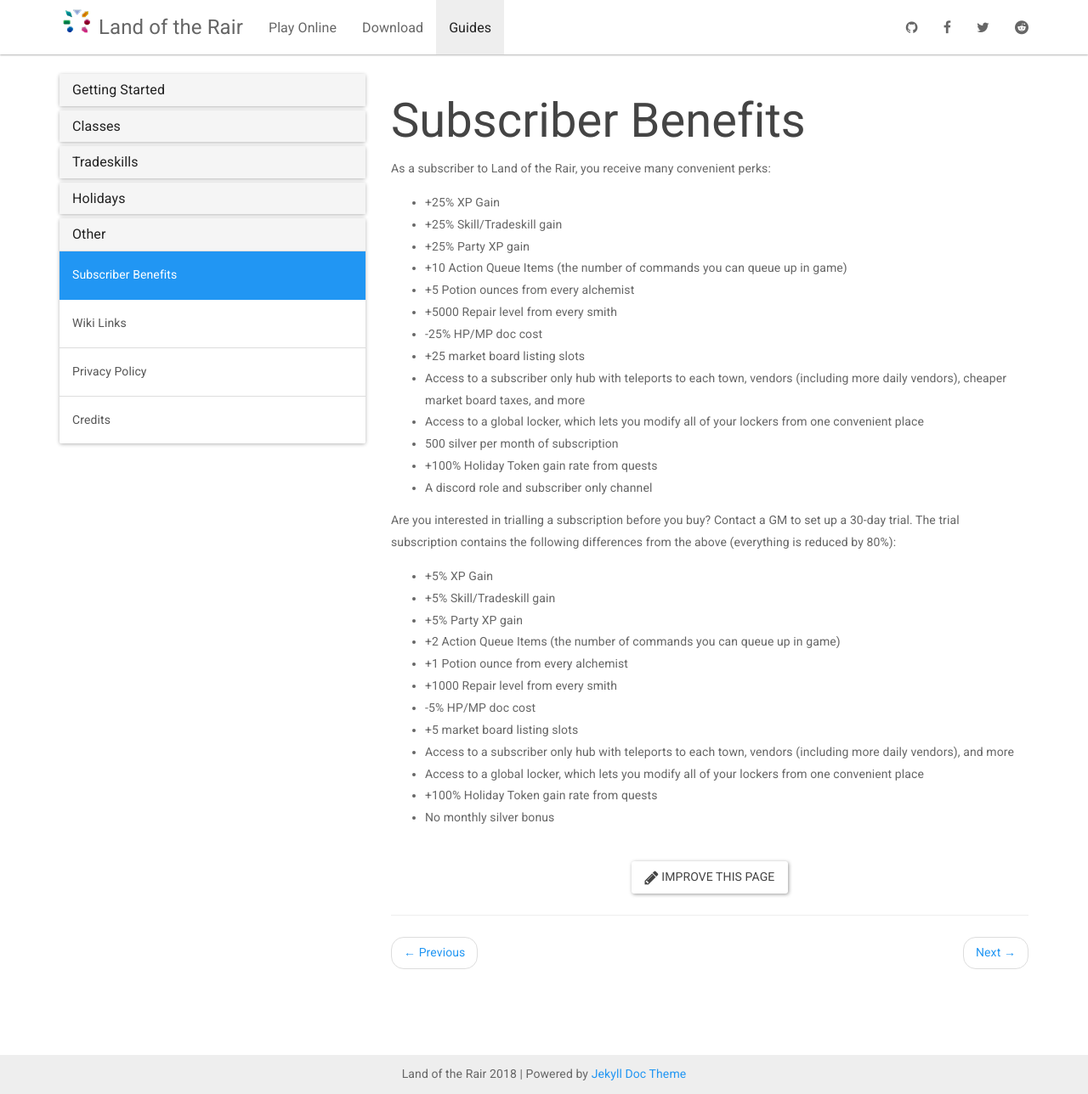
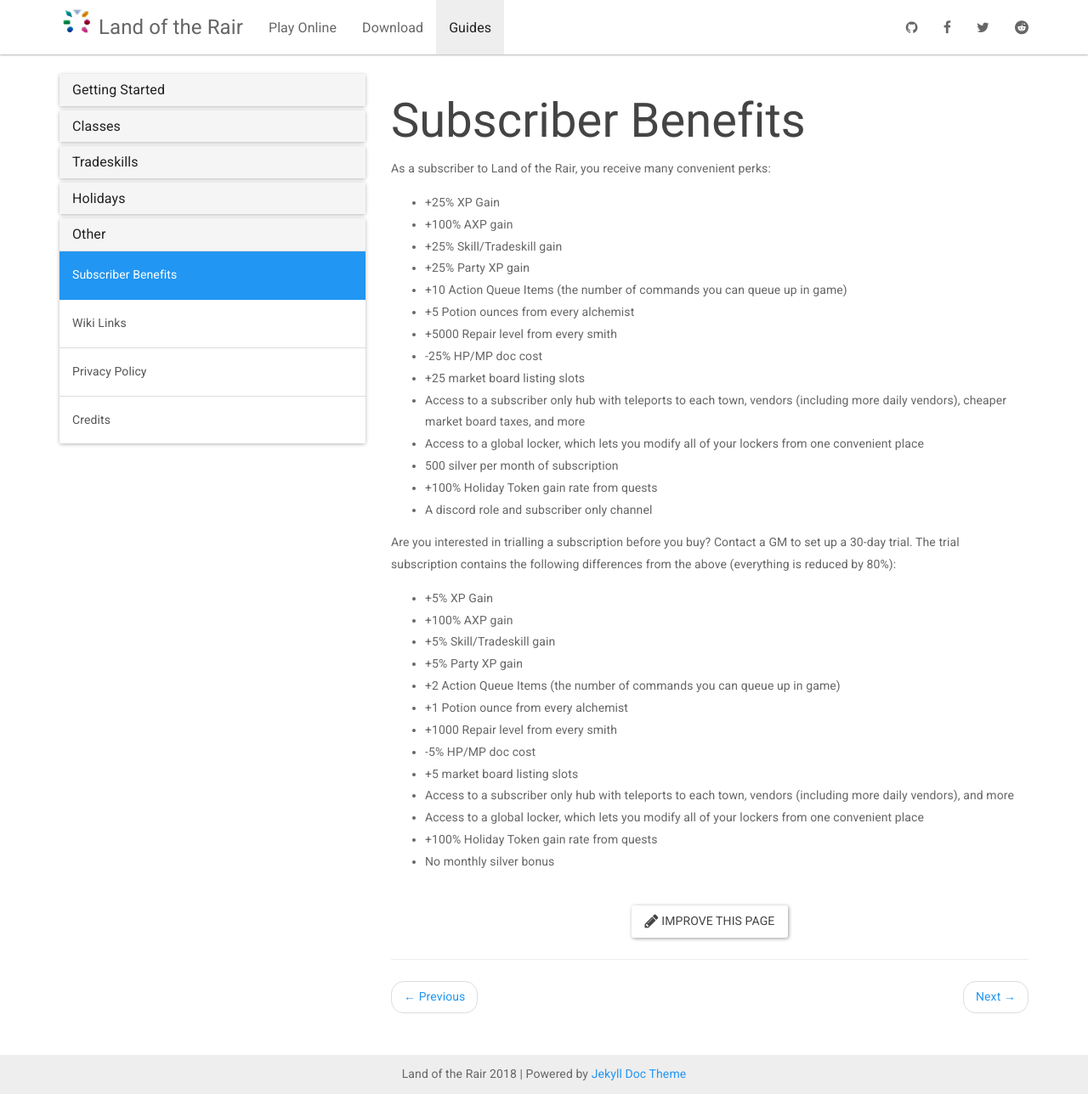
Before and after one commit to LandOfTheRair/landoftherair.github.io, a Jekyll site: the page built from _docs/other/subscriber-benefits.md, in a window 1280 px wide and 1288 px high. Shown: the whole window at 85% size. Built offline with Jekyll 4.4.1, drawn with Linux system fonts in a browser that asks for light colours; nearby versions of some CDN libraries.

Commit message:
Update subscriber-benefits.md

```diff
--- a/_docs/other/subscriber-benefits.md
+++ b/_docs/other/subscriber-benefits.md
@@ -6,6 +6,7 @@ permalink: /docs/subscriber-benefits/
 As a subscriber to Land of the Rair, you receive many convenient perks:
 
 * +25% XP Gain
+* +100% AXP gain
 * +25% Skill/Tradeskill gain
 * +25% Party XP gain
 * +10 Action Queue Items (the number of commands you can queue up in game)
@@ -22,6 +23,7 @@ As a subscriber to Land of the Rair, you receive many convenient perks:
 Are you interested in trialling a subscription before you buy? Contact a GM to set up a 30-day trial. The trial subscription contains the following differences from the above (everything is reduced by 80%):
 
 * +5% XP Gain
+* +100% AXP gain
 * +5% Skill/Tradeskill gain
 * +5% Party XP gain
 * +2 Action Queue Items (the number of commands you can queue up in game)
```
